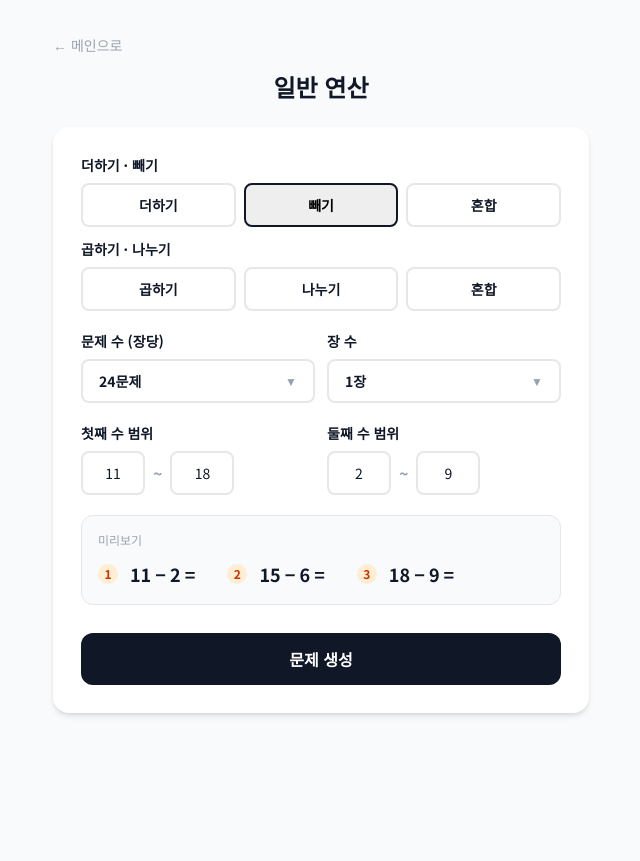
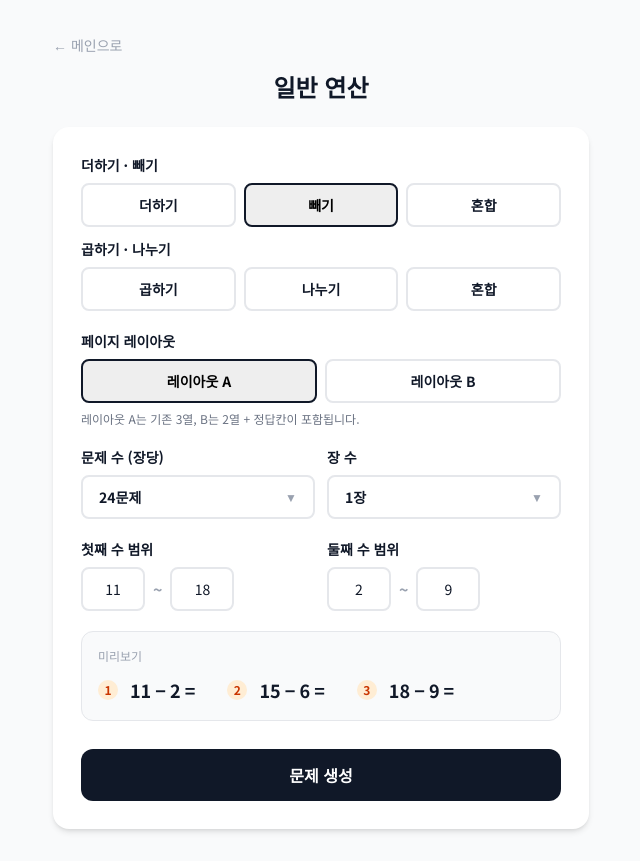
Before and after one commit to neozzzzz/mathlab, a Next.js app: page /calc in a window 1280 px wide. Shown: the whole page, without its empty margins (319-959 px from the left). Before the commit the page ends 800 px from the top, so only its background shows below. Built offline with nearby package versions, Linux system fonts and the light colour scheme.

Commit message:
feat: adjust calc worksheet spacing and layout behavior

```diff
--- a/src/app/calc/page.tsx
+++ b/src/app/calc/page.tsx
@@ -14,6 +14,7 @@ export default function CalcPage() {
   const [rangeMax, setRangeMax] = useState(18);
   const [opMin, setOpMin] = useState(2);
   const [opMax, setOpMax] = useState(9);
+  const [layout, setLayout] = useState<"a" | "b">("a");
   const [toast, setToast] = useState<string | null>(null);
   const toastTimeoutRef = useRef<ReturnType<typeof setTimeout> | null>(null);
 
@@ -26,6 +27,7 @@ export default function CalcPage() {
     if (toastTimeoutRef.current) clearTimeout(toastTimeoutRef.current);
   }, []);
 
+  const countOptions = [12, 18, 24, 36];
   function generate() {
     if (rangeMin <= 0 || rangeMax <= 0) {
       showToast("숫자 범위를 입력해주세요");
@@ -44,6 +46,7 @@ export default function CalcPage() {
       mx: String(rangeMax),
       omn: String(opMin),
       omx: String(opMax),
+      layout,
     });
     router.push(`/calc/preview?${params.toString()}`);
   }
@@ -100,12 +103,31 @@ export default function CalcPage() {
         </div>
 
         {/* 문제 수 & 장 수 */}
+        <div className="mb-5">
+          <label className="block font-bold text-sm mb-2">페이지 레이아웃</label>
+          <div className="flex gap-2">
+            {(["a", "b"] as const).map((v) => (
+              <button
+                key={v}
+                onClick={() => setLayout(v)}
+                className={`flex-1 py-2.5 border-2 rounded-lg font-bold text-sm cursor-pointer transition-all ${
+                  layout === v
+                    ? "border-gray-900 bg-[#ddd]/50 text-black"
+                    : "border-gray-200 bg-white hover:border-gray-400"
+                }`}
+              >
+                {v === "a" ? "레이아웃 A" : "레이아웃 B"}
+              </button>
+            ))}
+          </div>
+          <p className="text-xs text-gray-500 mt-2">레이아웃 A는 기존 3열, B는 2열 + 정답칸이 포함됩니다.</p>
+        </div>
         <div className="flex gap-3 mb-5">
           <div className="flex-1">
             <label className="block font-bold text-sm mb-2">문제 수 (장당)</label>
             <Dropdown
               value={count}
-              options={[12, 18, 24, 36].map(n => ({ value: n, label: `${n}문제` }))}
+              options={countOptions.map(n => ({ value: n, label: `${n}문제` }))}
               onChange={setCount}
             />
           </div>
--- a/src/app/calc/preview/page.tsx
+++ b/src/app/calc/preview/page.tsx
@@ -75,15 +75,17 @@ function CalcSheet({
   sheetNum,
   totalSheets,
   type,
+  layout,
 }: {
   problems: CalcProblem[];
   title: string;
   sheetNum: number;
   totalSheets: number;
   type: "add" | "sub" | "add_sub" | "mul" | "div" | "mul_div";
+  layout: "a" | "b";
 }) {
   const signMap = { add: "+", sub: "−", mul: "×", div: "÷", add_sub: "+", mul_div: "×" } as const;
-  const cols = 3;
+  const cols = layout === "a" ? 3 : 2;
   const rows = Math.ceil(problems.length / cols);
   // A4(210x297mm) 한 장 기준으로 그리드 영역을 고정하고, 행 수에 따라 균등 분배한다.
   const PAGE_HEIGHT_MM = 297;
@@ -95,12 +97,11 @@ function CalcSheet({
     PAGE_HEIGHT_MM - PAGE_PADDING_Y_MM - HEADER_BLOCK_MM - INSTRUCTION_BLOCK_MM
   );
 
-  // 세로 방향으로 번호 매기기 (1열: 1~8, 2열: 9~16, 3열: 17~24)
   const grid: (CalcProblem | null)[][] = [];
   for (let r = 0; r < rows; r++) {
     const row: (CalcProblem | null)[] = [];
     for (let c = 0; c < cols; c++) {
-      const idx = c * rows + r;
+      const idx = layout === "a" ? c * rows + r : r * cols + c;
       row.push(idx < problems.length ? problems[idx] : null);
     }
     grid.push(row);
@@ -108,7 +109,7 @@ function CalcSheet({
 
   return (
     <div
-      className="bg-white mx-auto"
+      className={`bg-white mx-auto ${layout === "b" ? "layout-b" : ""}`}
       style={{
         width: "210mm",
         minHeight: "297mm",
@@ -141,9 +142,11 @@ function CalcSheet({
 
       {/* 문제 그리드 */}
       <div
-        className="grid grid-cols-3 gap-x-12"
+        className="grid"
         style={{
-          gap: "0 48px",
+          display: "grid",
+          gridTemplateColumns: `repeat(${cols}, minmax(0, 1fr))`,
+          gap: `0 ${layout === "b" ? "24px" : "48px"}`,
           height: `${gridHeightMm}mm`,
           gridTemplateRows: `repeat(${rows}, minmax(0, 1fr))`,
         }}
@@ -155,14 +158,18 @@ function CalcSheet({
             return (
               <div
                 key={`${r}-${c}`}
-                className="flex items-center h-full"
+                className="flex items-center h-full gap-0"
                 style={{ borderBottom: "1px solid #f0f0f0" }}
               >
-                <span className="shrink-0 mr-4 inline-flex items-center justify-center w-6 h-6 rounded-full bg-gray-200 text-gray-600 text-xs font-bold">
+                <span className="shrink-0 inline-flex items-center justify-center w-6 h-6 rounded-full bg-gray-200 text-gray-600 text-xs font-bold">
                   {num}
                 </span>
-                <span className="text-lg font-semibold tracking-wide">
-                  {p.a} {p.type === "sub" ? "−" : p.type === "mul" ? "×" : p.type === "div" ? "÷" : "+"} {p.b} =
+                <span className="inline-flex items-center text-lg font-semibold tracking-wide whitespace-nowrap" style={{ marginLeft: '30px' }}>
+                  <span className="ml-0.5">{p.a}</span>
+                  <span className="mx-3">{p.type === "sub" ? "−" : p.type === "mul" ? "×" : p.type === "div" ? "÷" : "+"}</span>
+                  <span className="mr-3">{p.b}</span>
+                  <span className="mr-3">=</span>
+                  {layout === "b" ? <span className="inline-flex h-9 w-11 border-2 border-gray-700 rounded" /> : null}
                 </span>
               </div>
             );
@@ -174,6 +181,7 @@ function CalcSheet({
 }
 
 function CalcPreviewContent() {
+  type LayoutMode = "a" | "b";
   const MAX_COUNT = 100;
   const MAX_SHEETS = 10;
   const MIN_RANGE = 1;
@@ -200,13 +208,17 @@ function CalcPreviewContent() {
     const mx = Number(searchParams.get("mx"));
     const omn = Number(searchParams.get("omn"));
     const omx = Number(searchParams.get("omx"));
+    const layout = searchParams.get("layout") || "a";
     const validTypes = new Set(["add", "sub", "add_sub", "mul", "div", "mul_div"]);
     if (!validTypes.has(t)) return null;
-    if (!Number.isInteger(c) || c < 1 || c > MAX_COUNT) return null;
+    if (layout !== "a" && layout !== "b") return null;
+    const normalizedCount = layout === "b" ? Math.min(c, 24) : c;
+    if (!Number.isInteger(normalizedCount) || normalizedCount < 1 || normalizedCount > MAX_COUNT) return null;
     if (!Number.isInteger(s) || s < 1 || s > MAX_SHEETS) return null;
     if (!Number.isInteger(mn) || !Number.isInteger(mx) || mn < MIN_RANGE || mx > MAX_RANGE || mn > mx) return null;
     if (!Number.isInteger(omn) || !Number.isInteger(omx) || omn < MIN_RANGE || omx > MAX_RANGE || omn > omx) return null;
-    return { type: t, count: c, sheets: s, rangeMin: mn, rangeMax: mx, opMin: omn, opMax: omx };
+    if (layout !== "a" && layout !== "b") return null;
+    return { type: t, count: c, sheets: s, rangeMin: mn, rangeMax: mx, opMin: omn, opMax: omx, layout: layout as LayoutMode };
   }, [searchParams, MAX_COUNT, MAX_SHEETS, MIN_RANGE, MAX_RANGE]);
 
   const [allSheets, setAllSheets] = useState<CalcProblem[][]>([]);
@@ -322,6 +334,7 @@ function CalcPreviewContent() {
             sheetNum={i + 1}
             totalSheets={resolvedParams.sheets}
             type={resolvedParams.type}
+            layout={resolvedParams.layout}
           />
         </div>
       ))}
```
